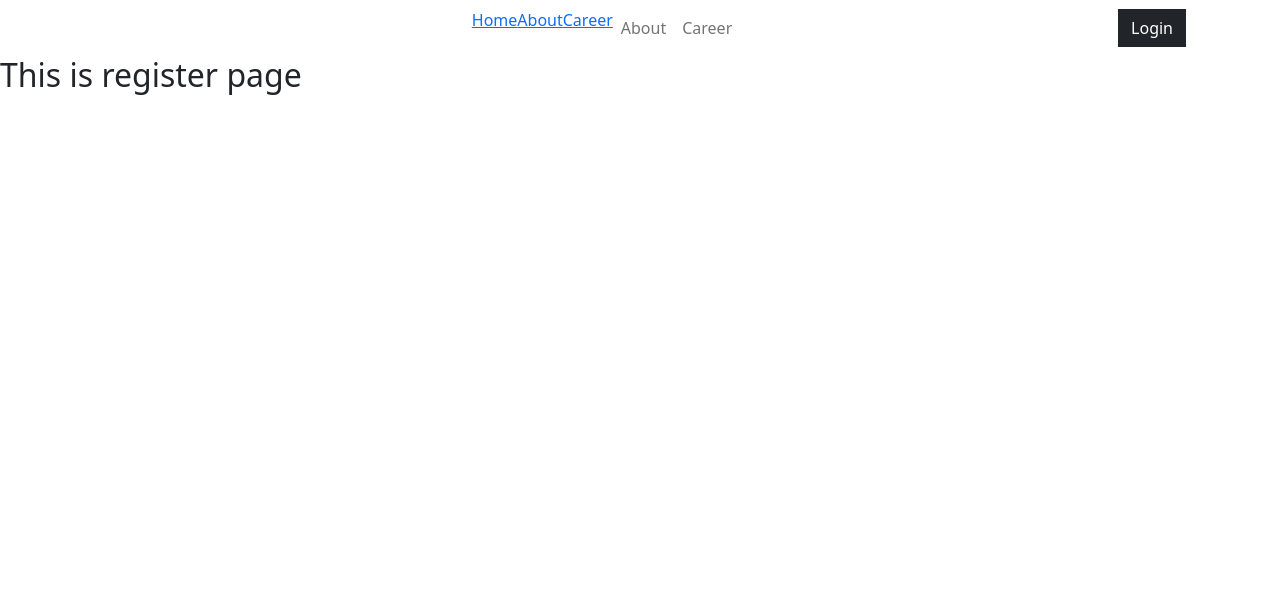
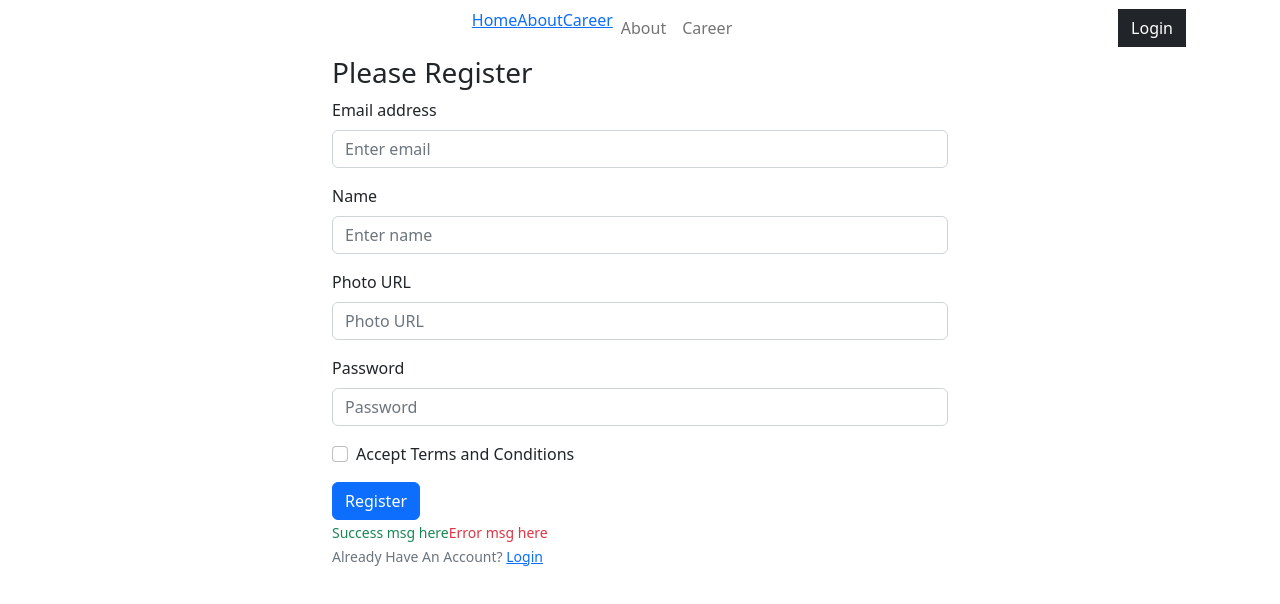
Before and after one commit to Mutah3r/the-dragon-news-client, a React (Vite) app: page /register in a window 1280 px wide. Shown: the top 604 px of the page. Built offline with nearby package versions, Linux system fonts and the light colour scheme.

Commit message:
Add Login and Register page

```diff
--- a/src/pages/Login/Login/Login.jsx
+++ b/src/pages/Login/Login/Login.jsx
@@ -1,10 +1,39 @@
 import React from 'react';
+import { Button, Container, Form } from 'react-bootstrap';
+import { Link } from 'react-router-dom';
 
 const Login = () => {
     return (
-        <div>
-            <h2>This is login page</h2>
-        </div>
+        <Container className='mx-auto w-50'>
+            <h3>Please Login</h3>
+            <Form>
+                <Form.Group className="mb-3" controlId="formBasicEmail">
+                    <Form.Label>Email address</Form.Label>
+                    <Form.Control type="email" name='email' placeholder="Enter email" required />
+                </Form.Group>
+                <Form.Group className="mb-3" controlId="formBasicPassword">
+                    <Form.Label>Password</Form.Label>
+                    <Form.Control type="password" name='password' placeholder="Password" required />
+                </Form.Group>
+                <Form.Group className="mb-3" controlId="formBasicCheckbox">
+                    <Form.Check type="checkbox" label="Check me out" />
+                </Form.Group>
+                <Button variant="primary" type="submit">
+                    Login
+                </Button>
+                <div>
+                    <Form.Text className="text-success">
+                        Success  msg here
+                    </Form.Text>
+                    <Form.Text className="text-danger">
+                        Error msg here
+                    </Form.Text>
+                </div>
+                <Form.Text>
+                    Dont't Have An Account? <Link to='/register'>Register</Link>
+                </Form.Text>
+            </Form>
+        </Container>
     );
 };
 
--- a/src/pages/Login/Register/Register.jsx
+++ b/src/pages/Login/Register/Register.jsx
@@ -1,10 +1,47 @@
 import React from 'react';
+import { Button, Container, Form } from 'react-bootstrap';
+import { Link } from 'react-router-dom';
 
 const Register = () => {
     return (
-        <div>
-            <h2>This is register page</h2>
-        </div>
+        <Container className='mx-auto w-50'>
+            <h3>Please Register</h3>
+            <Form>
+                <Form.Group className="mb-3" controlId="formBasicEmail">
+                    <Form.Label>Email address</Form.Label>
+                    <Form.Control type="email" name='email' placeholder="Enter email" required />
+                </Form.Group>
+                <Form.Group className="mb-3" controlId="formBasicName">
+                    <Form.Label>Name</Form.Label>
+                    <Form.Control type="text" name='name' placeholder="Enter name" required />
+                </Form.Group>
+                <Form.Group className="mb-3" controlId="formBasicPhoto">
+                    <Form.Label>Photo URL</Form.Label>
+                    <Form.Control type="text" name='photo' placeholder="Photo URL" required />
+                </Form.Group>
+                <Form.Group className="mb-3" controlId="formBasicPassword">
+                    <Form.Label>Password</Form.Label>
+                    <Form.Control type="password" name='password' placeholder="Password" required />
+                </Form.Group>
+                <Form.Group className="mb-3" controlId="formBasicCheckbox">
+                    <Form.Check type="checkbox" name='accept' label="Accept Terms and Conditions" />
+                </Form.Group>
+                <Button variant="primary" type="submit">
+                    Register
+                </Button>
+                <div>
+                    <Form.Text className="text-success">
+                        Success  msg here
+                    </Form.Text>
+                    <Form.Text className="text-danger">
+                        Error msg here
+                    </Form.Text>
+                </div>
+                <Form.Text>
+                    Already Have An Account? <Link to='/login'>Login</Link>
+                </Form.Text>
+            </Form>
+        </Container>
     );
 };
 
```
